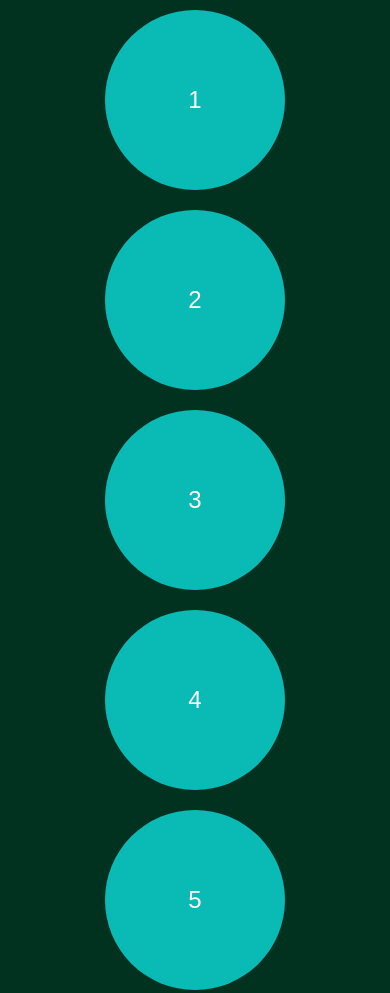
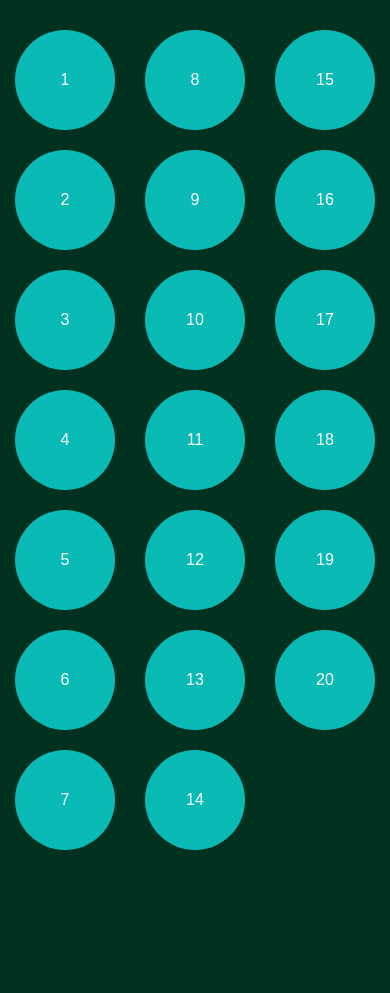
Before and after one commit to Mahkno/app-climatologia1, a plain HTML site: page index.html in a window 390 px wide. Shown: the top 993 px of the page. After the commit the page ends 864 px from the top, so only its background shows below. Drawn offline with Linux system fonts and the light colour scheme.

Commit message:
Adicionar media queries para tornar o layout mais responsivo

```diff
--- a/index.html
+++ b/index.html
@@ -15,8 +15,8 @@
             margin: 0;
         }
         .button {
-            width: 180px; /* Aumentado em 150% */
-            height: 180px; /* Aumentado em 150% */
+            width: 180px;
+            height: 180px;
             margin: 10px;
             border-radius: 50%;
             background-color: #0ABAB5;
@@ -24,6 +24,28 @@
             font-size: 24px;
             border: none;
             cursor: pointer;
+        }
+
+        @media (max-width: 768px) {
+            .button {
+                width: 140px;
+                height: 140px;
+                font-size: 20px;
+            }
+        }
+
+        @media (max-width: 480px) {
+            .button {
+                width: 100px;
+                height: 100px;
+                font-size: 16px;
+            }
+
+            body {
+                flex-direction: column;
+                justify-content: flex-start;
+                padding-top: 20px;
+            }
         }
     </style>
 </head>
```
